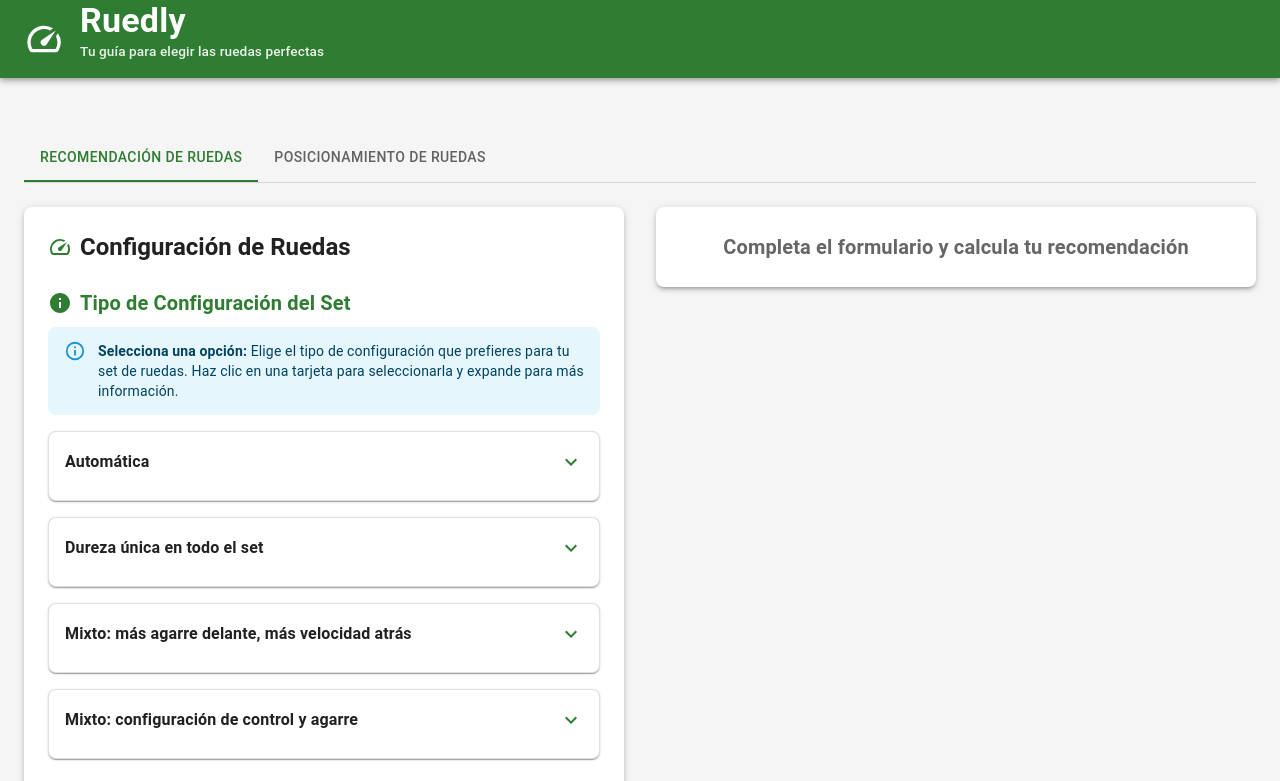
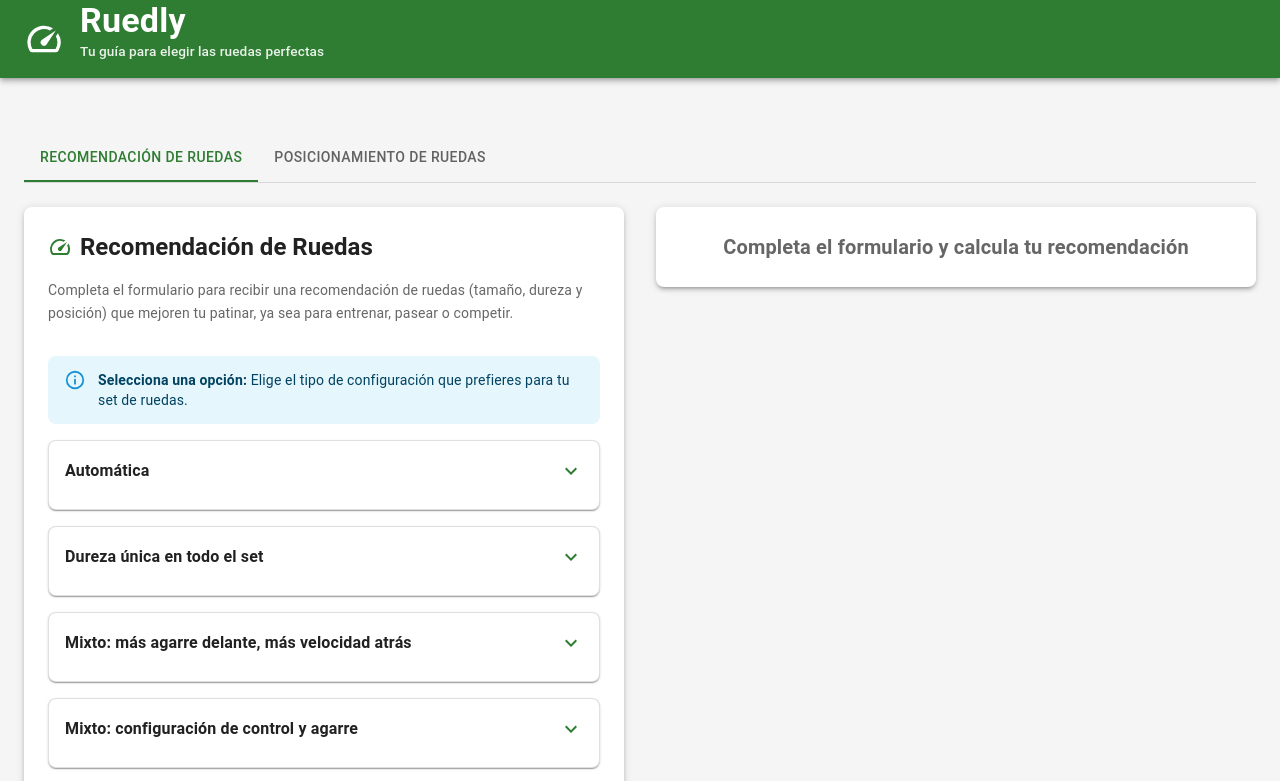
Before and after one commit to AlexxSome/ruedly-web-app, a React (Vite) app: page / in a window 1280 px wide. Shown: the top 781 px of the page. Built offline with nearby package versions, Linux system fonts and the light colour scheme.

Commit message:
fix title

```diff
--- a/src/components/WheelRecommendationForm.jsx
+++ b/src/components/WheelRecommendationForm.jsx
@@ -109,9 +109,13 @@ function WheelRecommendationForm({ onSubmit }) {
 
   return (
     <Paper elevation={3} sx={{ p: 3 }}>
-      <Typography variant="h5" gutterBottom sx={{ mb: 3, fontWeight: 'bold', display: 'flex', alignItems: 'center', gap: 1 }}>
+      <Typography variant="h5" gutterBottom sx={{ mb: 2, fontWeight: 'bold', display: 'flex', alignItems: 'center', gap: 1 }}>
         <Speed sx={{ color: 'primary.main' }} />
-        Configuración de Ruedas
+        Recomendación de Ruedas
+      </Typography>
+
+      <Typography variant="body2" color="text.secondary" sx={{ mb: 3, lineHeight: 1.6 }}>
+        Completa el formulario para recibir una recomendación de ruedas (tamaño, dureza y posición) que mejoren tu patinar, ya sea para entrenar, pasear o competir.
       </Typography>
 
       <form onSubmit={handleSubmit}>
@@ -119,15 +123,12 @@ function WheelRecommendationForm({ onSubmit }) {
           {/* Set Config Mode - Destacado */}
           <Grid item xs={12}>
             <Box sx={{ display: 'flex', alignItems: 'center', gap: 1, mb: 1 }}>
-              <Info sx={{ color: 'primary.main' }} />
-              <Typography variant="h6" sx={{ color: 'primary.main' }}>
-                Tipo de Configuración del Set
-              </Typography>
+
+
             </Box>
             <Alert severity="info" sx={{ mb: 2 }}>
               <Typography variant="body2">
                 <strong>Selecciona una opción:</strong> Elige el tipo de configuración que prefieres para tu set de ruedas.
-                Haz clic en una tarjeta para seleccionarla y expande para más información.
               </Typography>
             </Alert>
             <Grid container spacing={2}>
```
